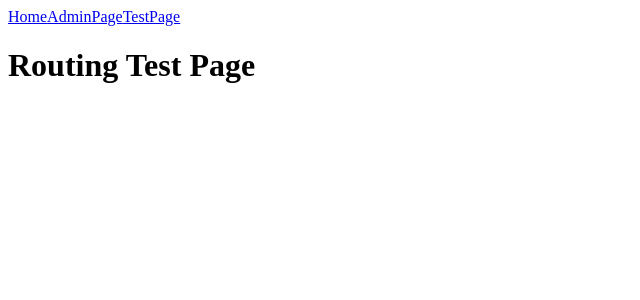
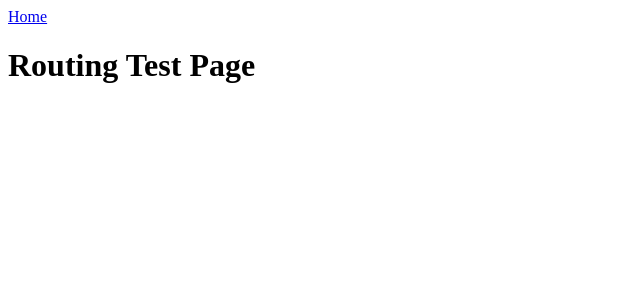
Before and after one commit to takayanagi-takeshi/portfolio_app, a Vue app: page /routing in a window 1280 px wide. Shown: the top 300 px of the page, without its empty margins (0-640 px from the left). Built offline with nearby package versions, Linux system fonts and the light colour scheme.

Commit message:
ページ遷移修正

```diff
--- a/src/App.vue
+++ b/src/App.vue
@@ -2,9 +2,7 @@
   <div id="app">
     <!-- <img alt="Vue logo" src="./assets/logo.png"> -->
     <!-- <topPage msg="Welcome to Your Vue.js App"/> -->
-    <router-link to="/">Home</router-link>
-    <router-link to="/routing">AdminPage</router-link>
-    <router-link to="/test">TestPage</router-link>
+
     <router-view />
   </div>
 </template>
--- a/src/assets/views/adminPage.vue
+++ b/src/assets/views/adminPage.vue
@@ -1,6 +1,7 @@
 <template>
   <div>
     <div >
+      <router-link to="/">Home</router-link>
       <h1>Routing Test Page</h1>
     </div>
   </div>
--- a/src/assets/views/test.vue
+++ b/src/assets/views/test.vue
@@ -1,5 +1,6 @@
 <template>
   <div>
-    <p>test page</p>
+    <router-link to="/">Home</router-link>
+    <p>閲覧ページ</p>
   </div>
 </template>
--- a/src/components/topPage.vue
+++ b/src/components/topPage.vue
@@ -9,7 +9,7 @@
         <nav>
           <ul>
             <li>
-              <a href="#" class="heder_txet">閲覧</a>
+              <router-link to="/test" class="heder_txet">閲覧</router-link>
               <a href="#" class="heder_txet">シフト希望</a>
               <router-link to="/routing" class="heder_txet" >管理者(編集)</router-link>
             </li>
--- a/src/main.js
+++ b/src/main.js
@@ -1,5 +1,4 @@
 import Vue from 'vue'
-// import topPage from './components/topPage.vue'
 import App from './App.vue'
 
 import router from './router'
```
